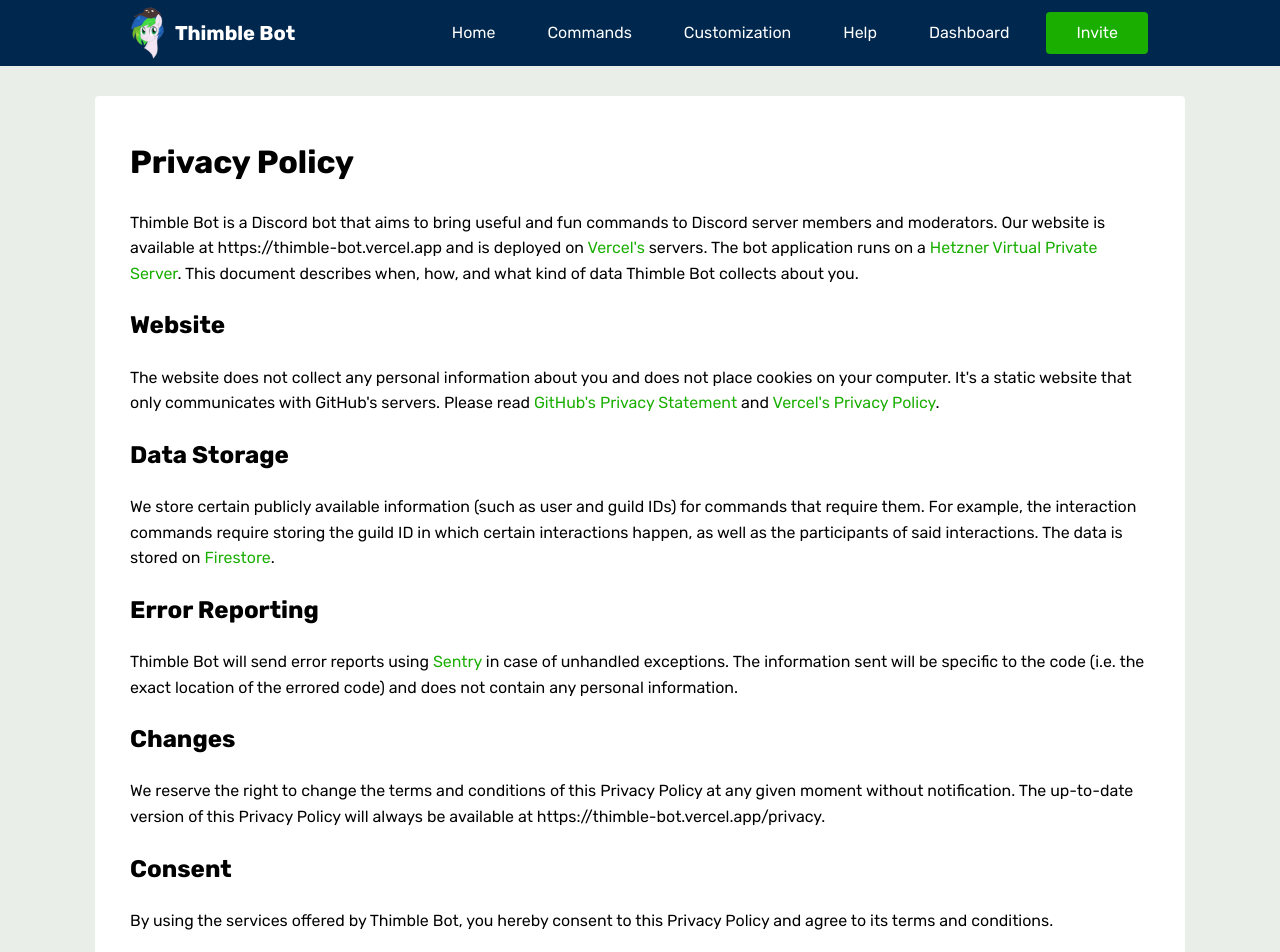
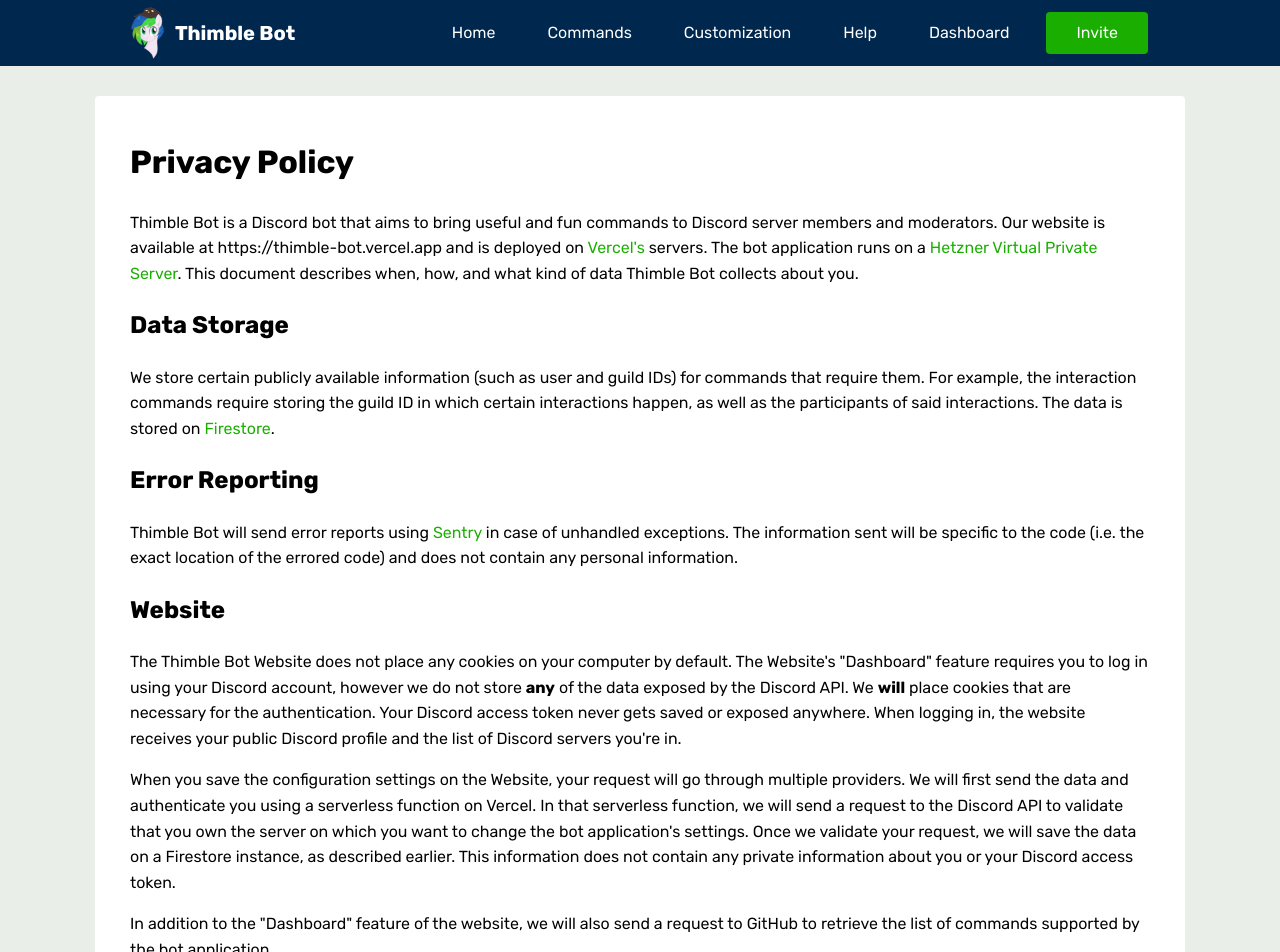
Before and after one commit to thimble-bot/web, a Next.js app: page /privacy in a window 1280 px wide. Shown: the top 952 px of the page. Built offline with nearby package versions, Linux system fonts and the light colour scheme.

Commit message:
update privacy policy

```diff
--- a/content/PrivacyPolicy.mdx
+++ b/content/PrivacyPolicy.mdx
@@ -6,13 +6,6 @@
 [Vercel's][vercel-url] servers. The bot application runs on a
 [Hetzner Virtual Private Server][hetzner-url]. This document describes when,
 how, and what kind of data Thimble Bot collects about you.
-
-## Website
-
-The website does not collect any personal information about you and does not
-place cookies on your computer. It's a static website that only communicates
-with GitHub's servers. Please read [GitHub's Privacy Statement][github-privacy]
-and [Vercel's Privacy Policy][vercel-privacy].
 
 ## Data Storage
 
@@ -28,6 +21,29 @@
 unhandled exceptions. The information sent will be specific to the code (i.e.
 the exact location of the errored code) and does not contain any personal
 information.
+
+## Website
+
+The Thimble Bot Website does not place any cookies on your computer by default.
+The Website's "Dashboard" feature requires you to log in using your Discord
+account, however we do not store **any** of the data exposed by the Discord API.
+We **will** place cookies that are necessary for the authentication. Your
+Discord access token never gets saved or exposed anywhere. When logging in, the
+website receives your public Discord profile and the list of Discord servers
+you're in.
+
+When you save the configuration settings on the Website, your request will go
+through multiple providers. We will first send the data and authenticate you
+using a serverless function on Vercel. In that serverless function, we will send
+a request to the Discord API to validate that you own the server on which you
+want to change the bot application's settings. Once we validate your request, we
+will save the data on a Firestore instance, as described earlier. This
+information does not contain any private information about you or your Discord
+access token.
+
+In addition to the "Dashboard" feature of the website, we will also send a
+request to GitHub to retrieve the list of commands supported by the bot
+application.
 
 ## Changes
 
@@ -50,7 +66,7 @@
 
 ---
 
-*Last updated: January 31, 2021.*
+*Last updated: February 2, 2021.*
 
 [vercel-url]: https://vercel.com
 [hetzner-url]: https://www.hetzner.com/cloud
```
